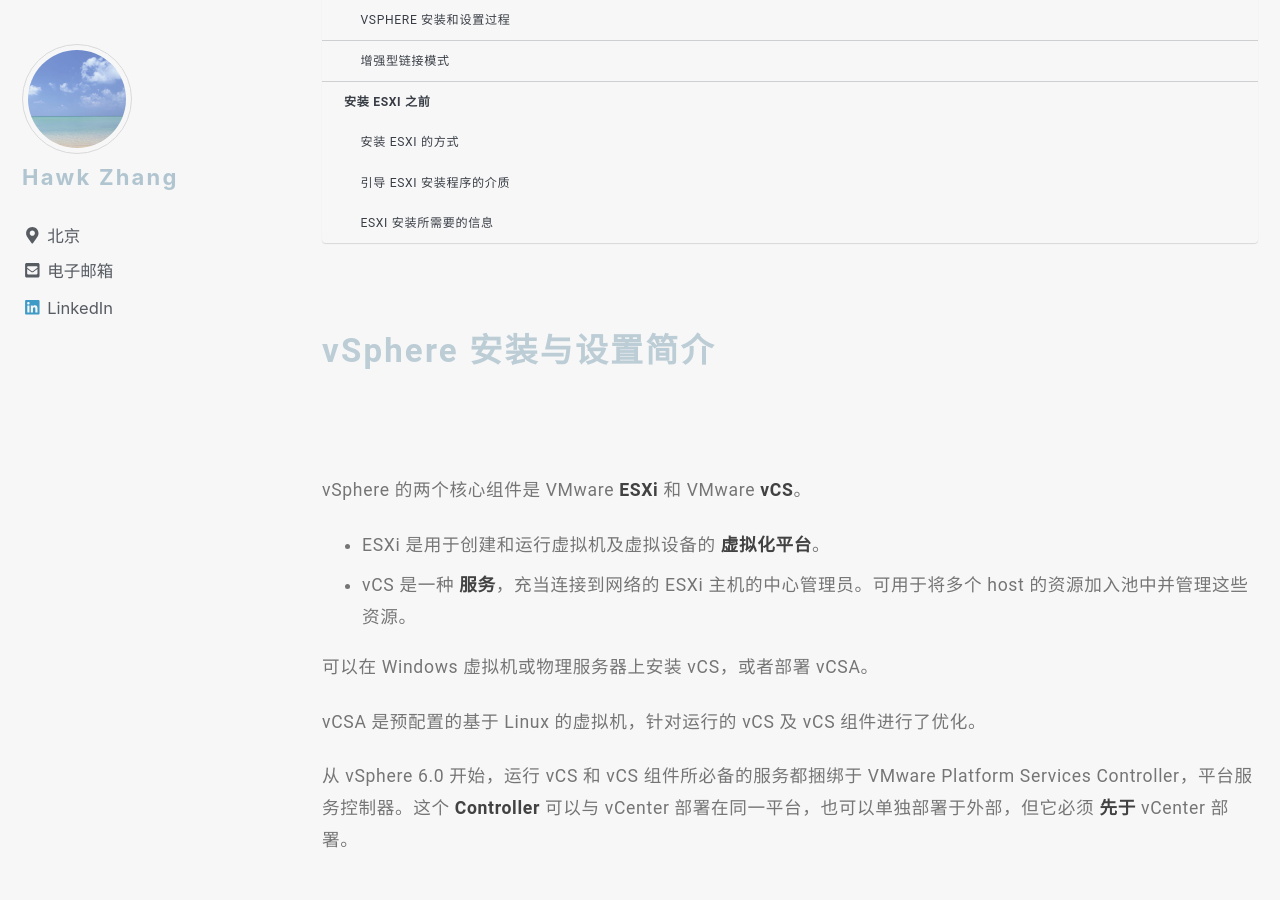
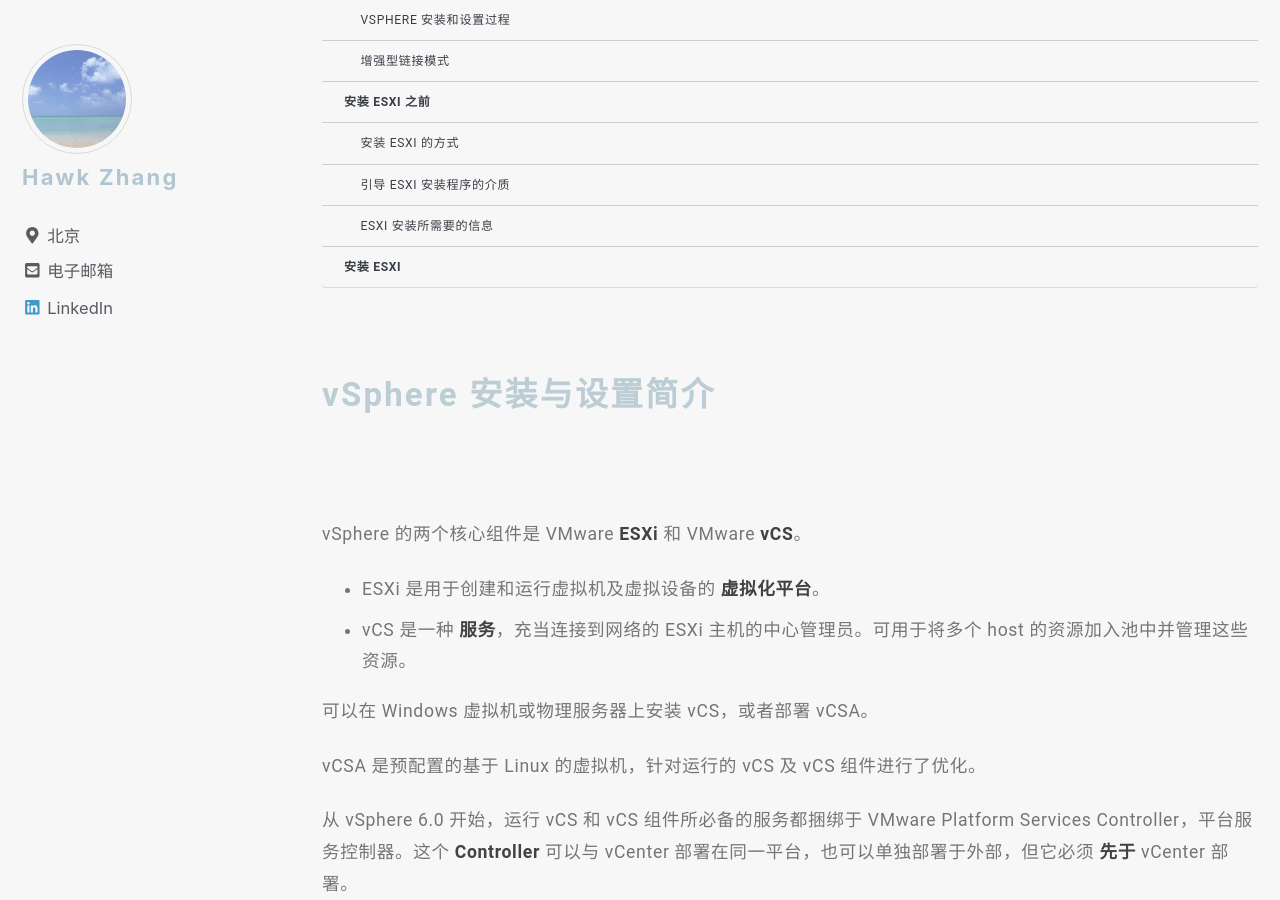
Before and after one commit to narru888/linotes_note, a Jekyll site: the page built from _posts/virtualizaion/2018-04-01-vsphere.setup.md, in a window 1280 px wide and 900 px high, scrolled down 600 px. Built offline with Jekyll 4.4.1, drawn with Linux system fonts in a browser that asks for light colours; nearby versions of some CDN libraries; a script that is not in the unit is left out.

Commit message:
update on 2018-11-28 15:33:01 CST

```diff
--- a/_posts/virtualizaion/2018-04-01-vsphere.setup.md
+++ b/_posts/virtualizaion/2018-04-01-vsphere.setup.md
@@ -484,3 +484,35 @@
       </tr>
      </tbody>
 </table>
+
+
+
+
+
+
+
+
+
+
+
+
+
+
+
+
+
+
+
+
+
+
+
+
+
+
+
+
+
+
+
+## 安装 ESXi
```
